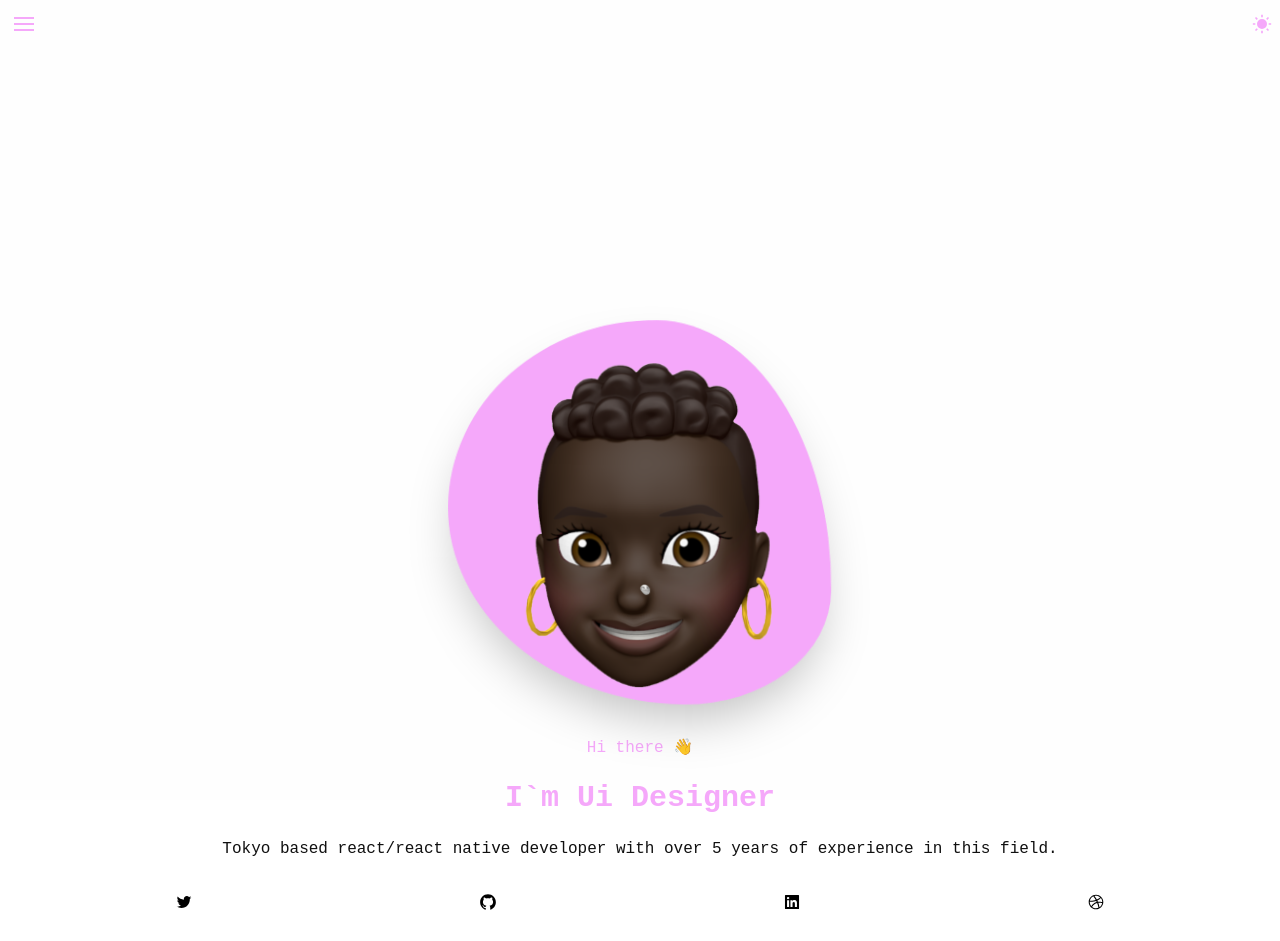
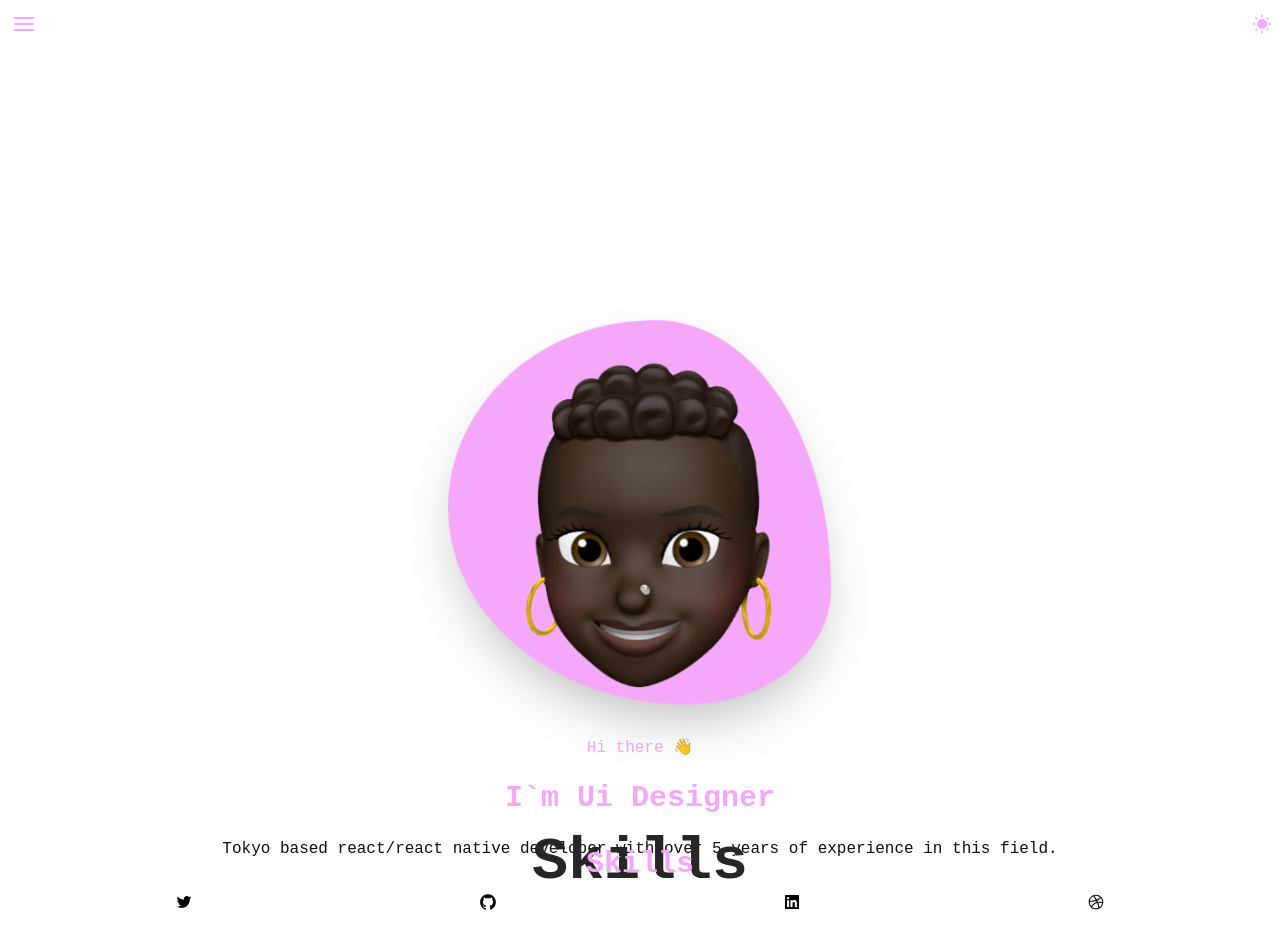
Before and after one commit to MichaelDepp/Methora, a Next.js app: page / in a window 1280 px wide. Shown: the top 941 px of the page. Built offline with nearby package versions, Linux system fonts and the light colour scheme.

Commit message:
feat: added the skill screen to index

```diff
--- a/src/pages/index.jsx
+++ b/src/pages/index.jsx
@@ -1,6 +1,7 @@
 import React from 'react';
 import Head from 'next/head';
 import Home from '../screens/Home';
+import Skills from '../screens/Skills';
 import HeaderBar from '../components/HeaderBar';
 import Footer from '../components/Footer';
 
@@ -11,6 +12,7 @@ const Index = () => (
             <link rel="icon" href="/favicon.ico" />
         </Head>
         <Home />
+        <Skills />
         <HeaderBar />
         {/* <Footer /> */}
     </>
```
